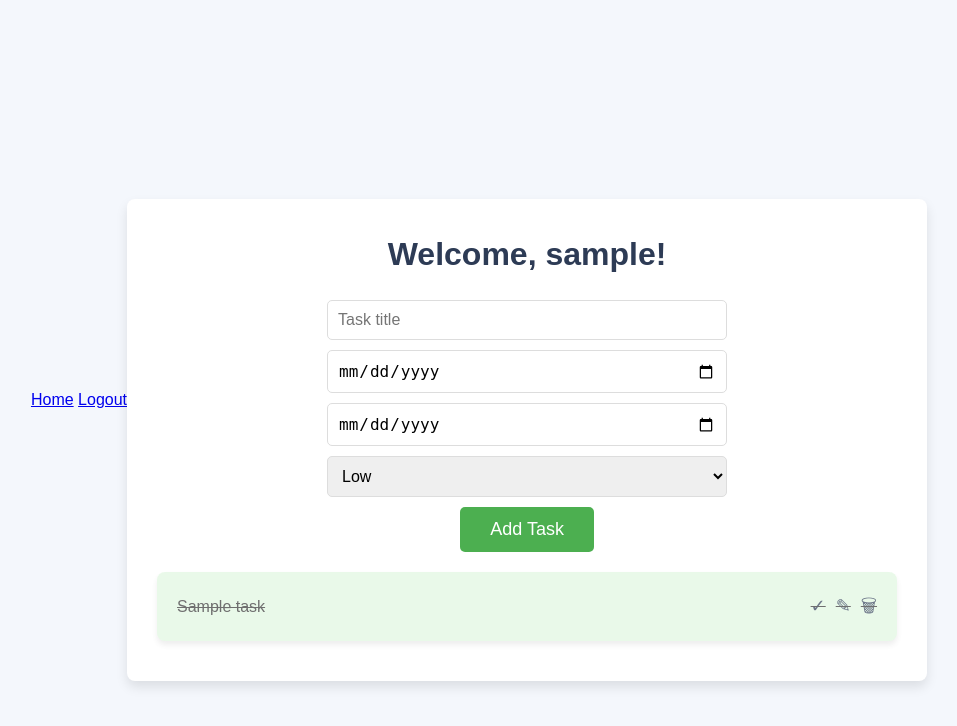
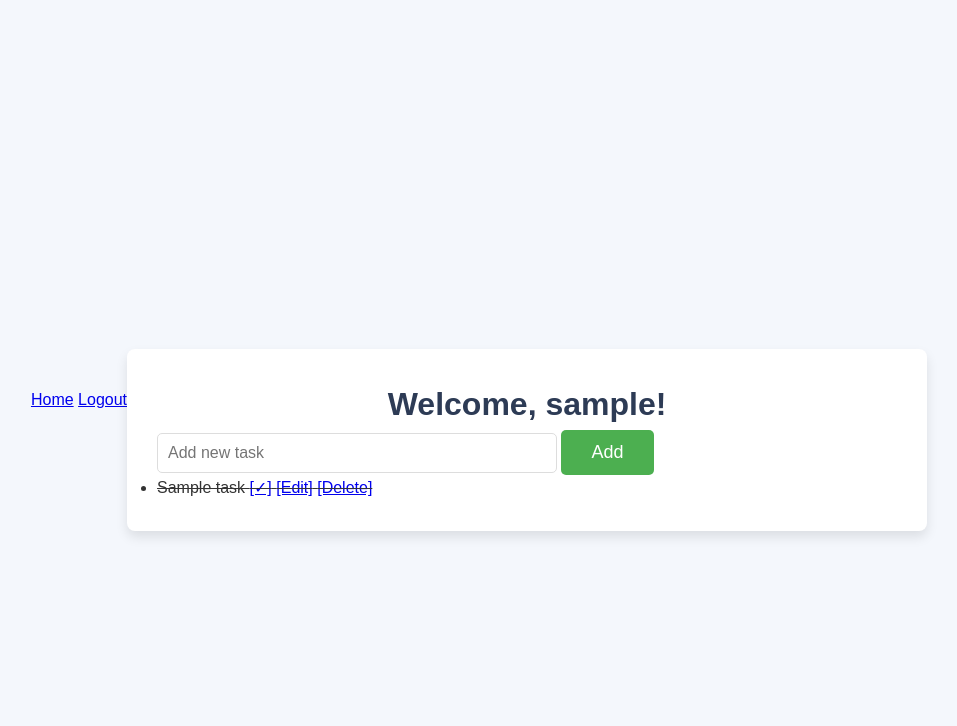
Before and after one commit to bhargavkumar2304/ToDo-List-App, a Flask app: template templates/index.html in a window 1280 px wide. Shown: the top 726 px of the page, without its empty margins (161-1118 px from the left). Run offline with Flask 3, Linux system fonts and the light colour scheme; the template is opened without the code that fills it: values that come from a table or form of the project are taken from there, others are empty; a user stored in the database is signed in; tables that the repository leaves empty hold one stand-in row (values such as "Sample post").

Commit message:
Update index.html

```diff
--- a/templates/index.html
+++ b/templates/index.html
@@ -1,46 +1,23 @@
 {% extends 'base.html' %}
-
 {% block content %}
-<div class="todo-container">
 <h2>Welcome, {{ current_user.username }}!</h2>
 
-  <!-- Task Form -->
-  <form method="POST" action="{{ url_for('index') }}" class="task-form">
-    {{ form.hidden_tag() }}
-    <input type="text" name="title" placeholder="Task title" value="{{ form.title.data }}" required>
-
-    <!-- Start and End Date Fields -->
-    <input type="date" name="start_date" value="{{ form.start_date.data.strftime('%Y-%m-%d') if form.start_date.data else '' }}" required>
-    <input type="date" name="end_date" value="{{ form.end_date.data.strftime('%Y-%m-%d') if form.end_date.data else '' }}" required>
-
-    <!-- Priority Select -->
-    <select name="priority" required>
-      <option value="Low" {% if form.priority.data == 'Low' %}selected{% endif %}>Low</option>
-      <option value="Medium" {% if form.priority.data == 'Medium' %}selected{% endif %}>Medium</option>
-      <option value="High" {% if form.priority.data == 'High' %}selected{% endif %}>High</option>
-    </select>
-    <button type="submit">Add Task</button>
+<form method="POST" action="{{ url_for('add') }}">
+  {{ csrf_token() }}
+  <input type="text" name="title" placeholder="Add new task">
+  <button type="submit">Add</button>
 </form>
 
-  <!-- Task List -->
-  <ul class="task-list">
+<ul>
   {% for task in tasks %}
-      {% set overdue = task.end_date and task.end_date < current_date and not task.completed %}
-      <li class="task-item {% if overdue %}overdue{% endif %} {% if task.completed %}completed{% endif %}">
-        <span class="task-title">{{ task.title }}</span>
-        {% if task.start_date %}
-          <span class="task-dates">{{ task.start_date }} → {{ task.end_date }}</span>
-        {% endif %}
-        <span class="priority {{ task.priority|lower }}">{{ task.priority }}</span>
-        <span class="actions">
-          <a href="{{ url_for('complete', id=task.id) }}" class="complete-btn">✓</a>
-          <a href="{{ url_for('edit', id=task.id) }}" class="edit-btn">✎</a>
-          <a href="{{ url_for('delete', id=task.id) }}" class="delete-btn">🗑</a>
-        </span>
+    <li style="text-decoration: {% if task.completed %}line-through{% endif %};">
+      {{ task.title }}
+      <a href="{{ url_for('complete', id=task.id) }}">[✓]</a>
+      <a href="{{ url_for('edit', id=task.id) }}">[Edit]</a>
+      <a href="{{ url_for('delete', id=task.id) }}">[Delete]</a>
     </li>
   {% else %}
-      <p class="no-tasks">No tasks yet.</p>
+    <p>No tasks yet.</p>
   {% endfor %}
 </ul>
-</div>
 {% endblock %}
```
Lines whose indentation alone changed are shown as unchanged.
